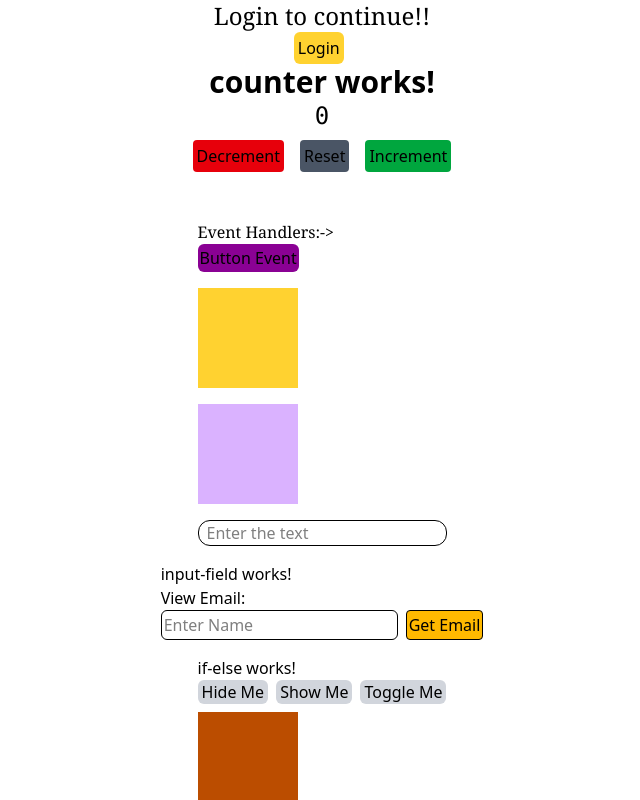
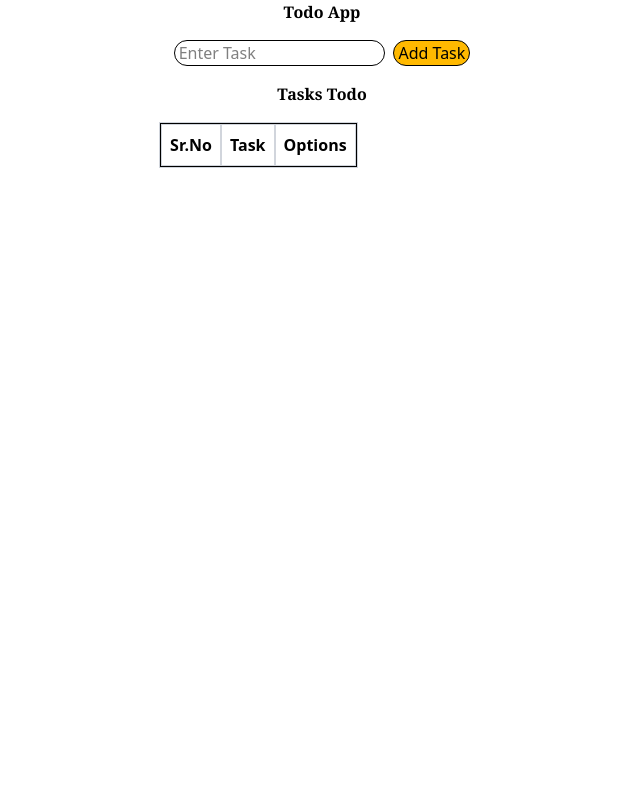
Before and after one commit to git-sidd/Angular_Learning, an Angular app: page / in a window 1280 px wide. Shown: the top 800 px of the page, without its empty margins (318-958 px from the left). Built offline with nearby package versions, Linux system fonts and the light colour scheme.

Commit message:
Todo App

```diff
--- a/src/app/app.html
+++ b/src/app/app.html
@@ -1,5 +1,5 @@
 <div class="flex flex-col items-center justify-center">
-        <app-login></app-login>
+        <!-- <app-login></app-login>
 
         <counter></counter>
 
@@ -10,7 +10,9 @@
         <forloop/>
         <signals/>
 
-        <binding/>
+        <binding/> -->
+
+        <todo-app/>
 
 
 </div>
--- a/src/app/app.ts
+++ b/src/app/app.ts
@@ -8,11 +8,12 @@ import { Switch } from './switch/switch';
 import { ForLoop } from './for-loop/for-loop';
 import { Signals } from './signals/signals';
 import { TwoWayBinding } from './two-way-binding/two-way-binding';
+import { TodoApp } from './todo-app/todo-app';
 
 
 @Component({
   selector: 'app-root',
-  imports: [Login,Counter,Events,InputField,IfElse,Switch,ForLoop,Signals,TwoWayBinding],
+  imports: [Login,Counter,Events,InputField,IfElse,Switch,ForLoop,Signals,TwoWayBinding,TodoApp],
   templateUrl: './app.html',
   styleUrl: './app.css'
 })
--- /dev/null
+++ b/src/app/todo-app/todo-app.html
@@ -0,0 +1,32 @@
+<p class="text-center mb-4 font-serif font-bold">Todo App</p>
+<div class="flex justify-center gap-2 items-center">
+  <input
+    [(ngModel)]="task"
+    type="text"
+    placeholder="Enter Task"
+    class="border border-b-black rounded-2xl px-1 w-[65%]"
+  />
+  <button (click)="addTask()" class="bg-amber-400 px-1 rounded-2xl border">Add Task</button>
+</div>
+<div>
+  <h1 class="text-center my-4 font-serif font-bold">Tasks Todo</h1>
+  <table class="border-collapse border border-gray-300 ">
+    <thead>
+      <tr class="border flex  justify-around">
+        <th class="border border-gray-300 p-2">Sr.No</th>
+        <th class="border border-gray-300 p-2">Task</th>
+        <th class="border border-gray-300 p-2">Options</th>
+      </tr>
+    </thead>
+    <tbody class="">
+
+      @for(task of tasklist;track task.id){
+      <tr class="border flex gap-4 justify-between">
+        <td class="border border-gray-300 p-2">{{ task.id }}</td>
+        <td class="border border-gray-300 p-2">{{ task.tname }}</td>
+        <td class="border border-gray-300 p-2 text-red-600 cursor-pointer"><button (click)="deleteTask(task.id)">delete</button></td>
+      </tr>
+      }
+    </tbody>
+  </table>
+</div>
--- /dev/null
+++ b/src/app/todo-app/todo-app.ts
@@ -0,0 +1,29 @@
+import { Component } from '@angular/core';
+import { FormsModule } from '@angular/forms';
+
+@Component({
+  selector: 'todo-app',
+  imports: [FormsModule],
+  templateUrl: './todo-app.html',
+  styleUrl: './todo-app.css'
+})
+export class TodoApp {
+  task = "";
+  tasklist: { id: number, tname: string }[] = [];
+
+  addTask() {
+    if (this.task.length > 1) {
+      let id = this.tasklist.length + 1;
+      this.tasklist.push({ id, tname: this.task })
+      this.task = ""
+      console.log(this.tasklist)
+    }
+  }
+
+  deleteTask(id: number) {
+    this.tasklist = this.tasklist.filter(task => task.id !== id);
+    console.log("Deleted")
+  }
+
+
+}
```
Also changed, not shown: src/app/todo-app/todo-app.css (added), 1 other file (tests, documents, lock files or other folders).
